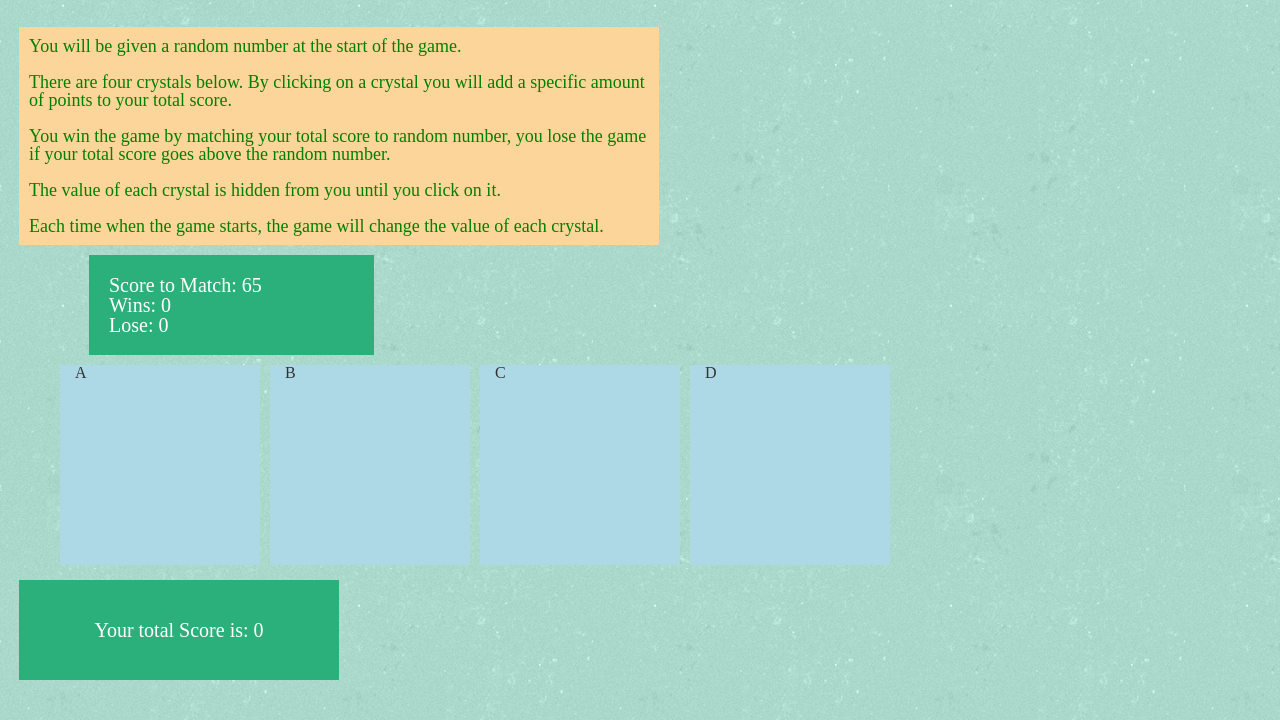
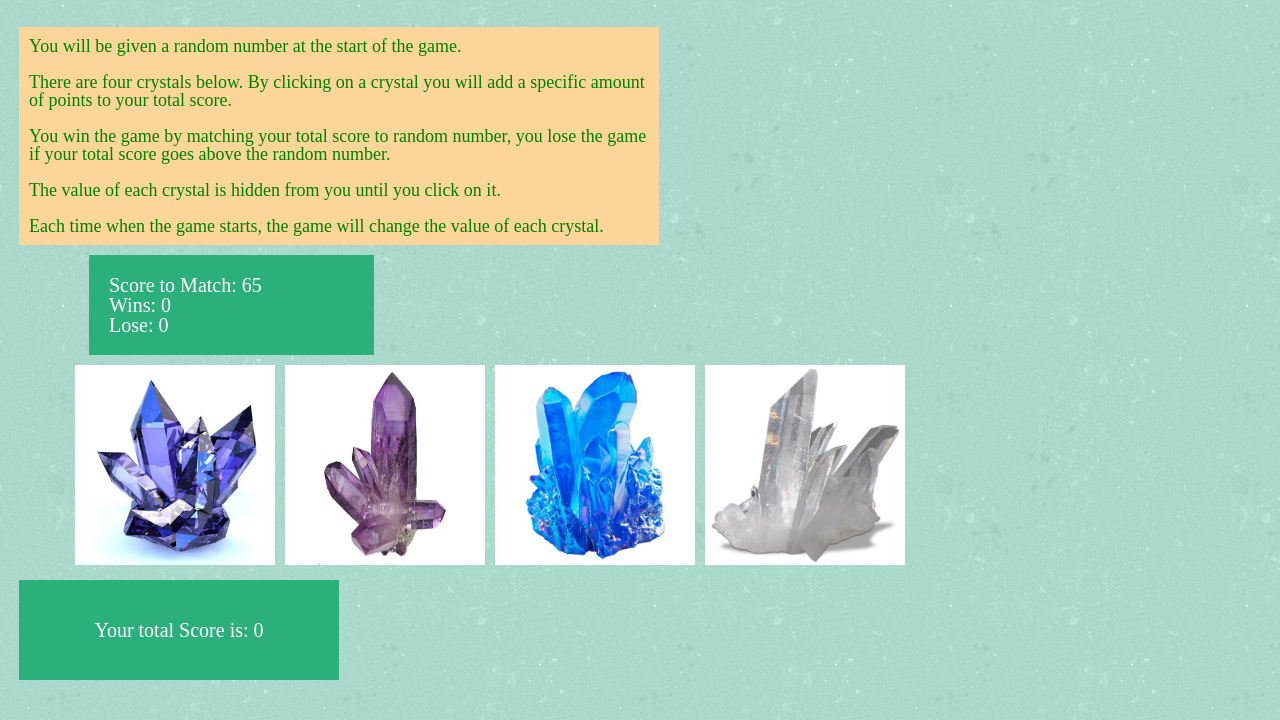
Before and after one commit to JeffOstrom/CrystalHunter, a plain HTML site: page index.html in a window 1280 px wide. Shown: the part 182-902 px from the top of the page. Drawn offline with nearby package versions, Linux system fonts and the light colour scheme.

Commit message:
updates JS loop images/If Else/moved var out of document.ready function

```diff
--- a/assets/css/style.css
+++ b/assets/css/style.css
@@ -5,11 +5,16 @@ body {
 
 /* images sizing*/
 .crystal{
-			background: lightblue;
-			width: 200px;
-			height: 200px;
-			margin: 5px;
+        width: 200px;
+        height: 200px;
+        margin: 5px;
+
 		}
+.crystal img {
+    height: 200px;
+    width: 200px;
+}
+
 /*Jumbotron header*/
 .jumbotron {
 	width: 45%;
--- a/assets/js/app.js
+++ b/assets/js/app.js
@@ -1,21 +1,57 @@
-$(document).ready(function(){
-
-
 
     var wins = 0;
     var losses = 0;
     var match = 0;
     var totalScore = 0;
+//Move var outside document ready function!
+$(document).ready(function(){
 
     match = randomNumber(19, 120);
     $("#random").html(match); // displays to screen
 
+    //sets the images for the crystal buttons
+    for(var i = 1; i <= 4; i++){
+        $("#crystal"+i).html("<img src='assets/Images/crystal"+i+".png' alt='picture of a crystal'>");
+    };
 
-	$("#crystalA").attr("data-points", randomNumber(1,12));
-	$("#crystalB").attr("data-points", randomNumber(1,12));
-	$("#crystalC").attr("data-points", randomNumber(1,12));
-	$("#crystalD").attr("data-points", randomNumber(1,12));
+    //sets the crystal's value
+    randomCrystalValues();
 
+    // attaches on "click" event handler to every element with class ".crystal"
+    $(".crystal").on("click", function(){
+        var points = parseInt($(this).attr("data-points"));
+        totalScore = totalScore + points;
+        $("#yourScore").html(totalScore);
+        //compare to total score to match
+        if(totalScore === match)
+        {
+            // I need to fix this to reset once win!
+            wins = wins + 1;
+            //I need to figure out how to enter alert Wins/Loss
+            console.log("You win!");
+
+            $("#wins").html(wins + "<p>You win!</p>");
+            // update wins on screen
+            reStart();
+            //Restarts
+        } else if(totalScore > match) {
+            //I need to reset this when lose.
+            losses = losses + 1;
+            // display you losses
+              $("#loses").html(losses + "<p>You Lost!</p>");
+            // update loses on screen
+            reStart();
+            //Restarts
+        }
+    });
+});
+
+//set random values to the crystals
+function randomCrystalValues(){
+    for(var i = 1; i <= 4; i++){
+        $("#crystal"+i).attr("data-points", randomNumber(1,12));
+    };
+}
 
 //RANDOM NUMBER FUNCTION
 function randomNumber(min , max)
@@ -31,50 +67,5 @@ $(document).ready(function(){
     totalScore = 0;
     $("#totalScore").html(totalScore);
 
-
-		$("#crystalA").attr("data-points", randomNumber(1,12));
-		$("#crystalB").attr("data-points", randomNumber(1,12));
-		$("#crystalC").attr("data-points", randomNumber(1,12));
-		$("#crystalD").attr("data-points", randomNumber(1,12));
-
+    randomCrystalValues();
 }
-
-
-	// attaches on "click" event handler to every element with class ".crystal"
-	$(".crystal").on("click", function(){
-
-		var points = parseInt($(this).attr("data-points"));
-
-		totalScore = totalScore + points;
-		$("#yourScore").html(totalScore);
-
-		//compare to total score to match
-		if(totalScore === match)
-		{
-			// I need to fix this to reset once win!
-			wins = wins + 1;
-			//I need to figure out how to enter alert Wins/Loss
-			console.log("You win!");
-
-	        $("#wins").html(wins + "<p>You win!</p>");
-			// update wins on screen
-			reStart();
-			//Restarts
-		}
-
-		if(totalScore > match)
-		{
-			//I need to reset this when lose.
-			losses = losses + 1;
-
-			// display you losses
-			  $("#loses").html(losses + "<p>You Lost!</p>");
-			// update loses on screen
-			reStart();
-			//Restarts
-		}
-
-
-
-	});
-});
--- a/index.html
+++ b/index.html
@@ -58,10 +58,10 @@
         </div>
 
         <div class="row">
-            <div class="crystal col-xs-3" id="crystalA" data-points="11">A</div>
-            <div class="crystal col-xs-3" id="crystalB" data-points="10">B</div>
-            <div class="crystal col-xs-3" id="crystalC" data-points="5">C</div>
-            <div class="crystal col-xs-3" id="crystalD" data-points="3">D</div>
+            <div class="crystal col-xs-3" id="crystal1" data-points="11">1</div>
+            <div class="crystal col-xs-3" id="crystal2" data-points="10">2</div>
+            <div class="crystal col-xs-3" id="crystal3" data-points="5">3</div>
+            <div class="crystal col-xs-3" id="crystal4" data-points="3">4</div>
         </div>
     </div>
         <div id="total">
```
Also changed, not shown: assets/Images/crystal1.png (renamed from assets/Images/crystalA.png), assets/Images/crystal2.png (renamed from assets/Images/crystalB.png), assets/Images/crystal3.png (renamed from assets/Images/crystalC.png), assets/Images/crystal4.png (renamed from assets/Images/crystalD.png). Lines whose indentation alone changed are shown as unchanged.
